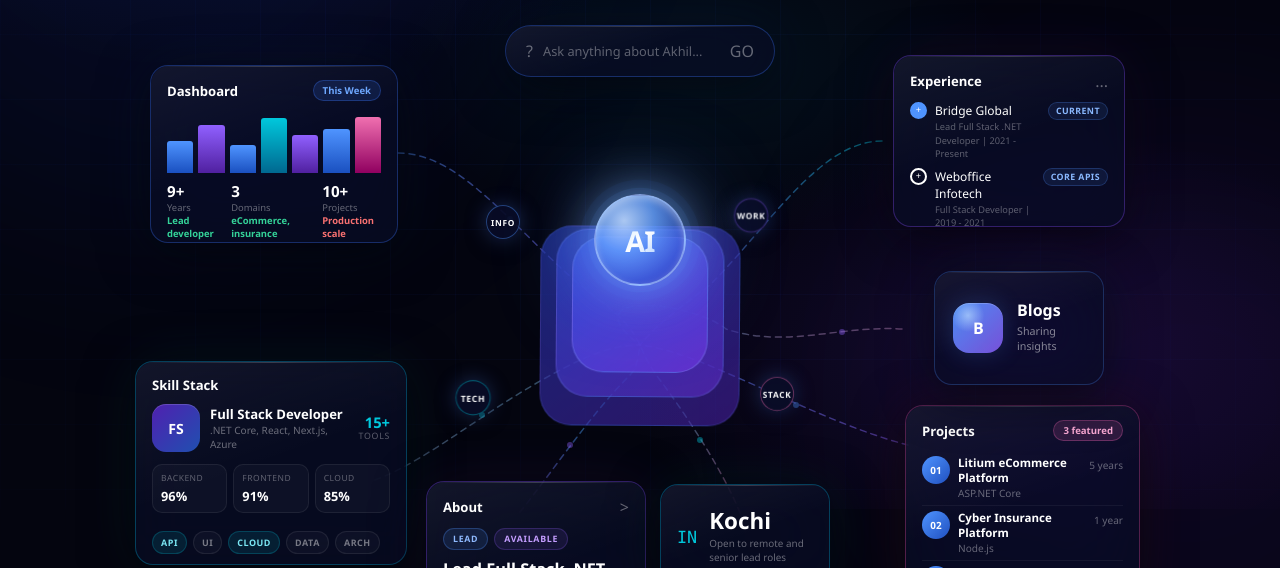
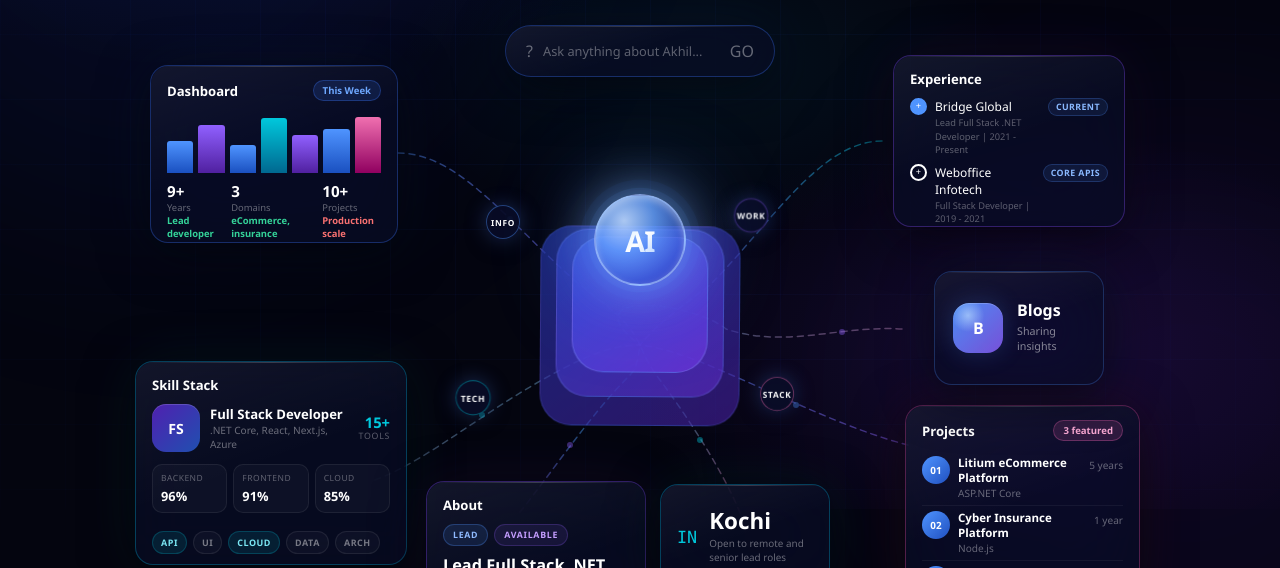
Before and after one commit to akhilbridge/My-Resume, a Next.js app: page / in a window 1280 px wide. Shown: the part 291-859 px from the top of the page. Built offline with nearby package versions, Linux system fonts and the light colour scheme.

Commit message:
ui fixes

```diff
--- a/components/portfolio-hub.tsx
+++ b/components/portfolio-hub.tsx
@@ -613,7 +613,6 @@ export function PortfolioHub() {
             <div className="cp">
               <div className="ch">
                 <span className="ct">Experience</span>
-                <span className="card-ghost">...</span>
               </div>
               {experiencePreview.map((experience, index) => (
                 <div className="ti ti-rich" key={experience.company}>
@@ -714,7 +713,6 @@ export function PortfolioHub() {
             <div className="cp cp-about-card">
               <div className="ch">
                 <span className="ct">About</span>
-                <span className="card-arrow">{">"}</span>
               </div>
               <div className="about-topline">
                 <span className="about-badge">Lead</span>
```
